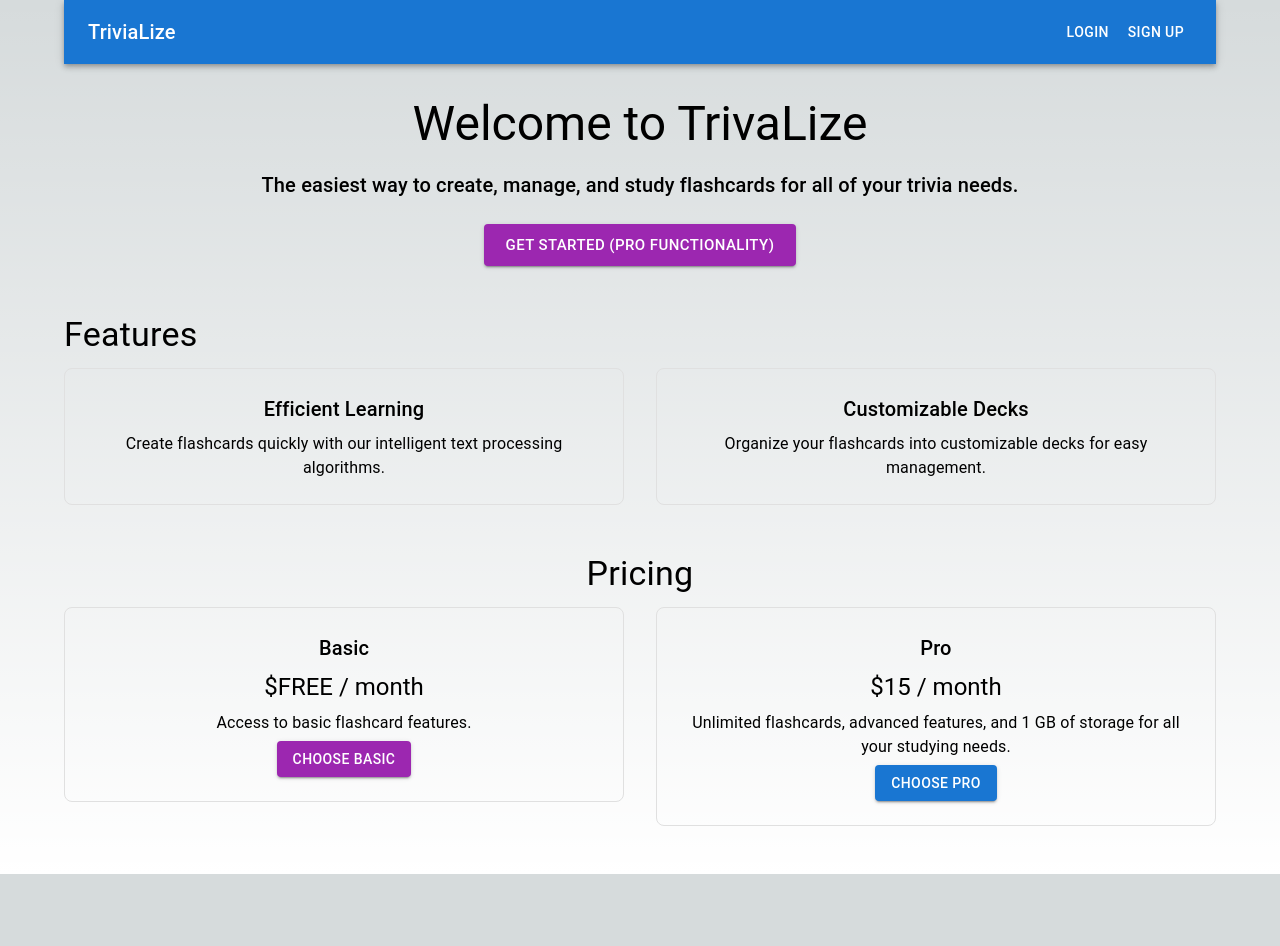
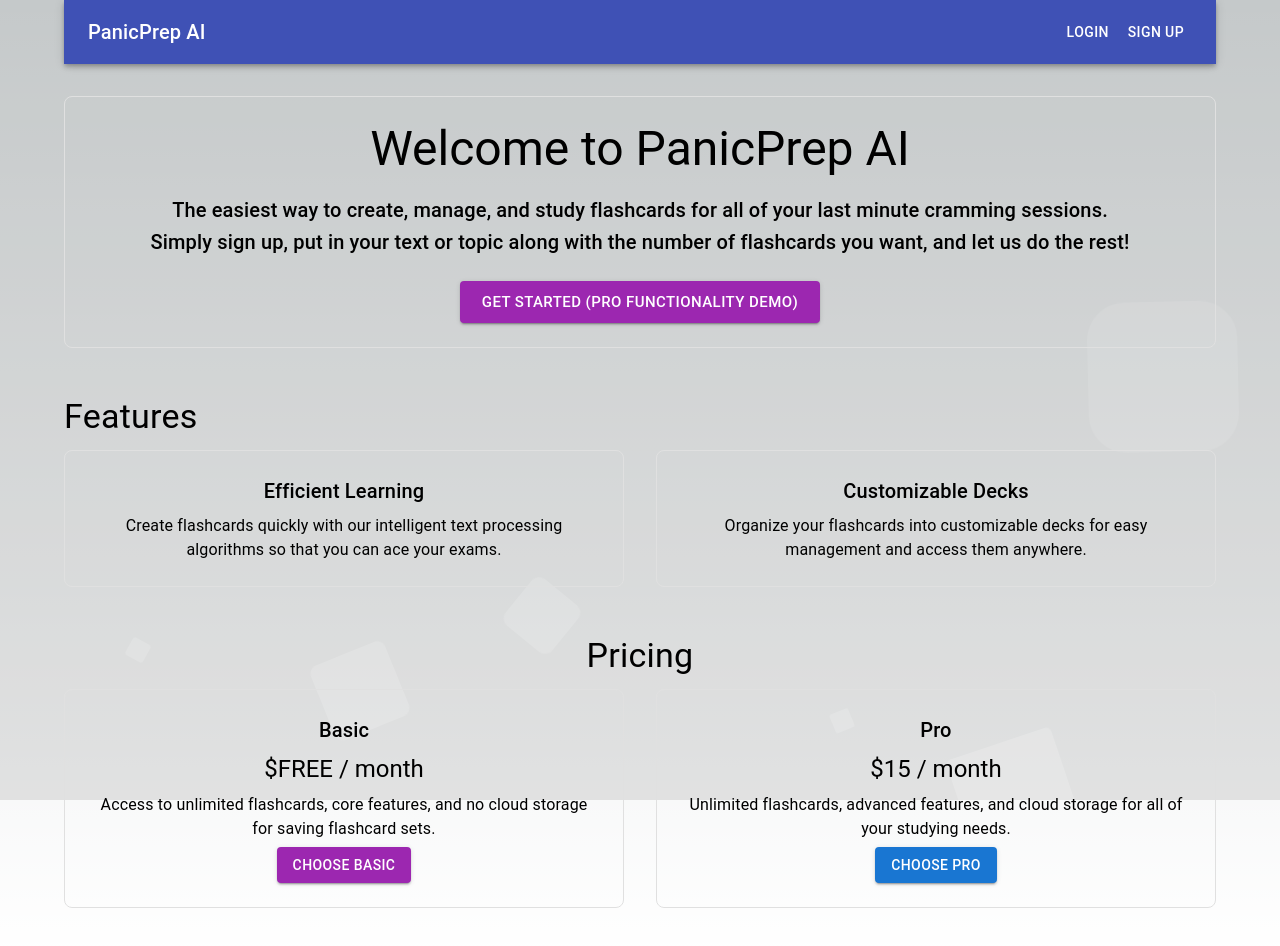
Before and after one commit to Arin101230523/PanicPrep-AI, a Next.js app: page / in a window 1280 px wide. Shown: the top 946 px of the page. Before the commit the page ends 874 px from the top, so only its background shows below. Built offline with nearby package versions, Linux system fonts and the light colour scheme; no server answers.

Commit message:
Added buttons to all pages, backgrounds to generate, flashcard, and flashcards pages

```diff
--- a/app/api/generate/route.js
+++ b/app/api/generate/route.js
@@ -2,9 +2,9 @@ import {NextResponse} from 'next/server';
 import Groq from "groq-sdk";
 
 
-const systemPrompt = `You are a flashcard creator.
-Your task is to generate flashcards based on the given input, inputs will be in format of "number topic difficulty(optional)".
-Additionally, there may be some cases where the text will just be the difficulty level, ie 'easy' or 'hard'. This means that the topic should be completely random for each flashcard, get EXTREMELY creative, users should not always receive the same topics.
+const systemPrompt = `You are the brains behind Cramify!
+Your task is to generate flashcards based on the given input, inputs will be in format of "number topic or context difficulty(optional)".
+Users will either upload a lengthy text that they want to create flashcards from or they will provide a specific topic where it is up to you to get creative.
 The number indicates how many flashcards you will generate, the topic refers to the topic of the flaschards, and the user may include a difficulty level if needed.
 Each flashcard should have a question on one side and the corresponding answer on the other side.
 The output will be a list of objects, each containing a 'question' and an 'answer' field.
--- a/app/flashcard/page.js
+++ b/app/flashcard/page.js
@@ -6,6 +6,8 @@ import { doc, getDoc, setDoc, collection, getDocs } from 'firebase/firestore';
 import { db } from '../../firebase.js';
 import { useRouter, useSearchParams } from 'next/navigation';
 import { Container, Box, Typography, Paper, TextField, Button, Grid, Card, CardActionArea, CardContent, Dialog, DialogTitle, DialogContent, DialogContentText, DialogActions } from '@mui/material';
+import '../globals.css';
+import Link from 'next/link';
 
 export default function Flashcard() {
     const { isLoaded, isSignedIn, user } = useUser();
@@ -47,7 +49,24 @@ export default function Flashcard() {
     }
 
     return (
-        <Container maxWidth='100vw'>
+        <div className = 'generate'>
+                    <Container maxWidth='100vw'>
+                    <Box sx={{ mb: 4, display: 'flex', justifyContent: 'space-between', alignItems: 'center' }}>
+                <Box>
+                <Link href="/" passHref>
+                    <Button variant="contained" color="primary" sx={{ mr: 2, mt: 4 }}>
+                    Home
+                    </Button>
+                </Link>
+                </Box>
+                <Box>
+                <Link href="/flashcards" passHref>
+                    <Button variant="contained" color="primary" sx={{ mt: 4 }}>
+                    My Flashcards
+                    </Button>
+                </Link>
+                </Box>
+            </Box>
             <Grid container spacing={3} sx={{ mt: 4 }}>
                     {flashcards.map((flashcard, index) => (
                     <Grid item xs={12} sm={6} md={4} key={index}>
@@ -102,5 +121,6 @@ export default function Flashcard() {
                     ))}
             </Grid>
         </Container>
+        </div>
     )
 }
--- a/app/flashcards/page.js
+++ b/app/flashcards/page.js
@@ -5,7 +5,9 @@ import { useEffect, useState } from 'react';
 import { doc, getDoc, setDoc, collection } from 'firebase/firestore';
 import { db } from '../../firebase.js';
 import { useRouter } from 'next/navigation';
-import { CardActionArea, Container, Card, CardContent, Grid, Typography } from '@mui/material';
+import { CardActionArea, Container, Card, CardContent, Grid, Typography, Box, Button } from '@mui/material';
+import '../globals.css';
+import Link from 'next/link';
 
 export default function Flashcards() {
     const { isLoaded, isSignedIn, user } = useUser();
@@ -43,7 +45,17 @@ export default function Flashcards() {
     };
 
     return (
+        <div className = 'generate'>
         <Container maxWidth='100vw'>
+        <Box sx={{ mb: 4, display: 'flex', justifyContent: 'space-between', alignItems: 'center' }}>
+    <Box>
+      <Link href="/" passHref>
+        <Button variant="contained" color="primary" sx={{ mr: 2, mt: 4 }}>
+          Home
+        </Button>
+      </Link>
+    </Box>
+  </Box>
             <Grid container spacing={3} sx={{ mt: 4 }}>
                 {flashcards.map((flashcard, index) => (
                     <Grid item xs={12} sm={6} md={4} key={index}>
@@ -59,5 +71,6 @@ export default function Flashcards() {
                 ))}
             </Grid>
         </Container>
+        </div>
     );
 }
--- a/app/globals.css
+++ b/app/globals.css
@@ -180,4 +180,34 @@ body{
         border-radius: 50%;
     }
 
+
 }
+
+.area {
+  position: fixed;
+  top: 0;
+  left: 0;
+  right: 0;
+  bottom: 0;
+  z-index: -1;
+  pointer-events: none;
+  background-color: rgba(128, 128, 128, 0.2);
+}
+
+.circles {
+  position: absolute;
+  top: 0;
+  left: 0;
+  width: 100%;
+  height: 100%;
+}
+
+/* styles.css */
+.generate {
+  background-image: url('./images/background.jpg'); /* URL of your background image */
+  background-size: cover; /* Make sure the image covers the entire container */
+  background-position: center; /* Center the image */
+  background-repeat: no-repeat; /* Prevent repeating the image */
+  min-height: 100vh; /* Ensure the container covers the full viewport height */
+  padding: 16px; /* Adjust padding as needed */
+}
--- a/app/page.js
+++ b/app/page.js
@@ -9,10 +9,12 @@ import {useRouter} from 'next/navigation';
 import Link from 'next/link';
 import { useUser } from '@clerk/nextjs';
 import './globals.css';
+import { useState } from 'react';
 
 export default function Home() {
   const router = useRouter();
   const { isSignedIn } = useUser();
+  const [flipped, setFlipped] = useState([]);
 
   const handleBasic = () => {
     const paying = false;
@@ -47,21 +49,28 @@ export default function Home() {
     }
   }
 
+  const handleCardClick = (id) => {
+    setFlipped((prev) => ({
+      ...prev,
+      [id]: !prev[id],
+    }));
+  };
+
   return (
     <Container maxWidth="lg">
       <Head>
-        <title>TriviaLize</title>
-        <meta name="description" content="Create flashcards from your text effortlessly" />
+        <title>PanicPrep AI</title>
+        <meta name="description" content="Create flashcards from text effortlessly" />
       </Head>
 
-      <AppBar position="static" color="primary" sx={{ mb: 4 }}>
+      <AppBar position="static" sx={{ mb: 4, backgroundColor: '#3f51b5' }}>
   <Toolbar>
     <Typography variant="h6" sx={{ flexGrow: 1 }}>
-            TriviaLize
+      PanicPrep AI
     </Typography>
     {isSignedIn &&
         <Link href="/flashcards" passHref>
-              <Button variant="contained" color="primary" sx={{ mr: 2 }}>
+        <Button variant="contained" sx={{ mr: 2, backgroundColor: '#5c6bc0', color: '#fff' }}>
           My Flashcards
         </Button>
         </Link>
@@ -76,13 +85,14 @@ export default function Home() {
   </Toolbar>
 </AppBar>
 
-      <Box sx={{ textAlign: 'center', mb: 6 }}>
-        <Typography variant="h3" gutterBottom>Welcome to TrivaLize</Typography>
+      <Box sx={{ textAlign: 'center', mb: 6, p: 3, border: '1px solid', borderColor: 'grey.300', borderRadius: 2,}}>
+        <Typography variant="h3" gutterBottom>Welcome to PanicPrep AI</Typography>
         <Typography variant="h6" gutterBottom>
-          The easiest way to create, manage, and study flashcards for all of your trivia needs.
+          The easiest way to create, manage, and study flashcards for all of your last minute cramming sessions.
+          <br/>Simply sign up, put in your text or topic along with the number of flashcards you want, and let us do the rest!
         </Typography>
         <Button href='/generate' variant="contained" color="secondary" size="large" sx={{ mt: 2 }}>
-          Get Started (Pro Functionality)
+          Get Started (Pro Functionality Demo)
         </Button>
       </Box>
 
@@ -101,7 +111,7 @@ export default function Home() {
             >
               <Typography variant="h6" gutterBottom>Efficient Learning</Typography>
               <Typography>
-                Create flashcards quickly with our intelligent text processing algorithms.
+                Create flashcards quickly with our intelligent text processing algorithms so that you can ace your exams.
               </Typography>
             </Box>
           </Grid>
@@ -117,7 +127,7 @@ export default function Home() {
             >
               <Typography variant="h6" gutterBottom>Customizable Decks</Typography>
               <Typography>
-                Organize your flashcards into customizable decks for easy management.
+                Organize your flashcards into customizable decks for easy management and access them anywhere.
               </Typography>
             </Box>
           </Grid>
@@ -142,7 +152,7 @@ export default function Home() {
                 $FREE / month
               </Typography>
               <Typography gutterBottom>
-                Access to basic flashcard features.
+                Access to unlimited flashcards, core features, and no cloud storage for saving flashcard sets.
               </Typography>
               <Button href = '/generate' variant="contained" color="secondary">Choose Basic</Button>
             </Box>
@@ -162,13 +172,28 @@ export default function Home() {
                 $15 / month
               </Typography>
               <Typography gutterBottom>
-                Unlimited flashcards, advanced features, and 1 GB of storage for all your studying needs.
+                Unlimited flashcards, advanced features, and cloud storage for all of your studying needs.
               </Typography>
               <Button variant="contained" color="primary" onClick={handleSubmit}>Choose Pro</Button>
             </Box>
           </Grid>
         </Grid>
       </Box>
+
+      <div className="area">
+        <ul className="circles">
+          <li></li>
+          <li></li>
+          <li></li>
+          <li></li>
+          <li></li>
+          <li></li>
+          <li></li>
+          <li></li>
+          <li></li>
+          <li></li>
+        </ul>
+      </div>
     </Container>
   );
 }
--- a/app/result/page.js
+++ b/app/result/page.js
@@ -2,7 +2,8 @@
 import {useEffect, useState} from 'react';
 import getStripe from '@/utils/get-stripe';
 import {useSearchParams, useRouter } from 'next/navigation';
-import { Container, CircularProgress, Typography, Box } from '@mui/material';
+import { Container, CircularProgress, Typography, Box, Button } from '@mui/material';
+import Link from 'next/link';
 
 const ResultPage = () => {
     const router = useRouter();
@@ -61,6 +62,11 @@ const ResultPage = () => {
                         <Typography variant = 'h6'>Session ID: {session_id}</Typography>
                         <Typography variant = 'body1'>We have received your payment, you will receive a copy of your receipt shortly</Typography>
                     </Box>
+                    <Link href="/" passHref>
+                        <Button variant="contained" color="primary" sx={{ mr: 2, mt: 4}}>
+                            Home
+                        </Button>
+                    </Link>
                 </>
             ) : (
                 <>
@@ -69,6 +75,11 @@ const ResultPage = () => {
                         <Typography variant = 'h6'>Session ID: {session_id}</Typography>
                         <Typography variant = 'body1'>Try again</Typography>
                     </Box>
+                    <Link href="/" passHref>
+                        <Button variant="contained" color="primary" sx={{ mr: 2, mt: 4 }}>
+                            Home
+                        </Button>
+                    </Link>
                 </>
             )}
         </Container>
```
Also changed, not shown: app/generate/page.js (+16 -12 lines), app/images/background.jpg (added). Lines whose indentation alone changed are shown as unchanged.
